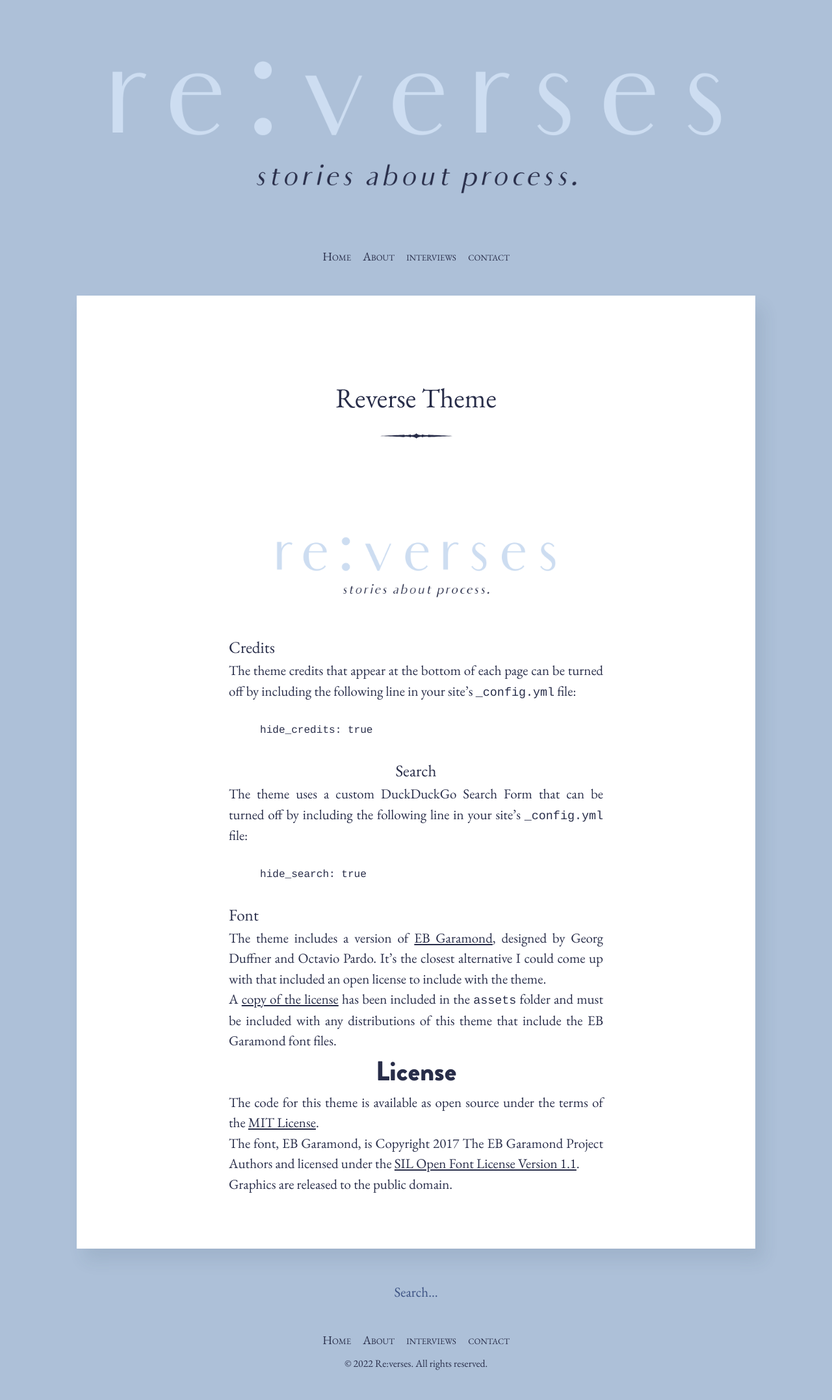
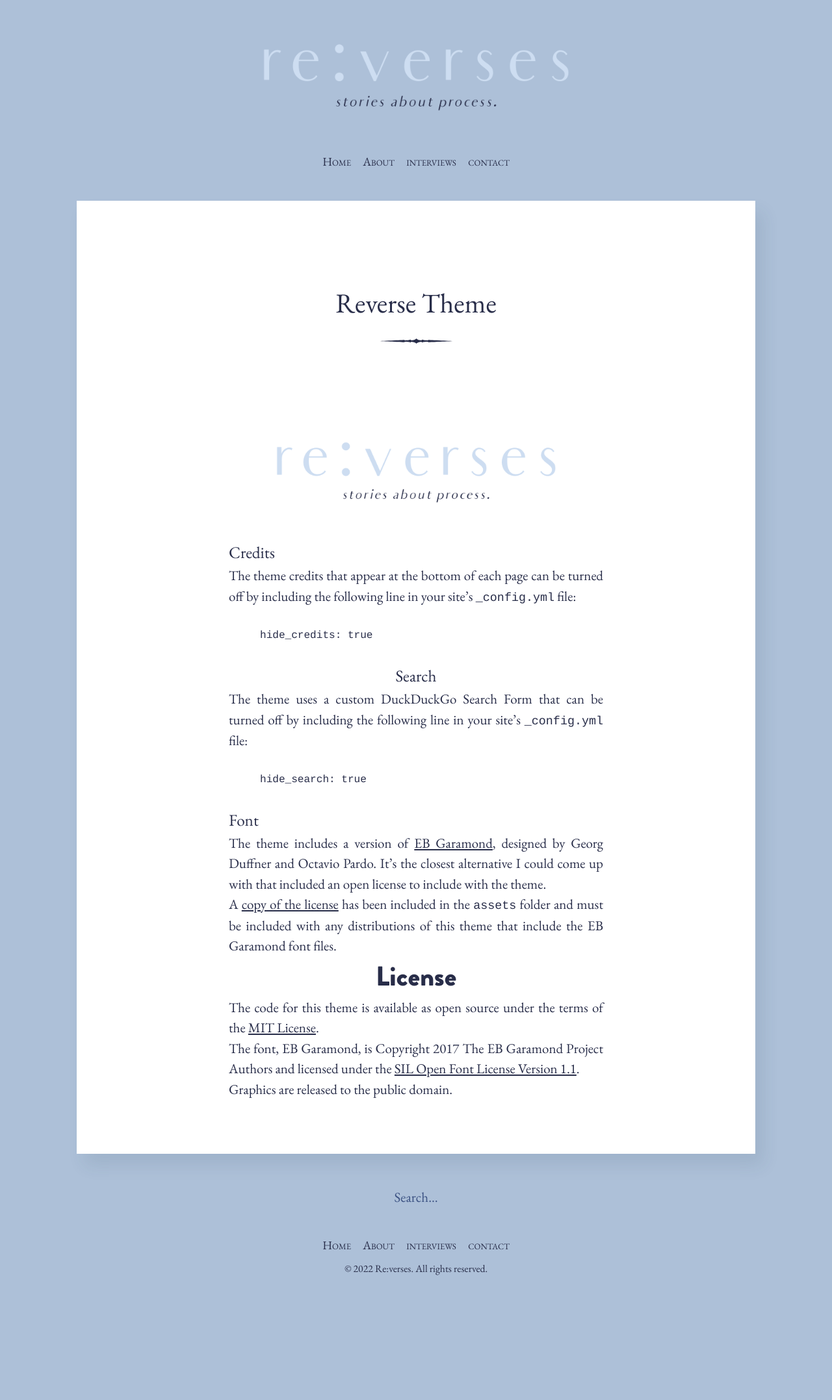
Before and after one commit to reversely/reverses-master, a Jekyll site: the page built from README.md, in a window 1280 px wide. Shown: the whole page at 65% size. Built offline with Jekyll 4.4.1, drawn with Linux system fonts in a browser that asks for light colours; some web fonts are replaced; after the commit the page ends 2008 px from its top, so only the background shows below that.

Commit message:
reverses.ca linking

```diff
--- a/_layouts/home.html
+++ b/_layouts/home.html
@@ -6,11 +6,11 @@
     {% include menu.html %}
 
     <a href="reverses.ca">
-      <img src="/assets/images/Reverses-Dark.png" alt="re:verses" style="width:100%">
+      <img src="/assets/images/Reverses-Dark.png" alt="re:verses" style="height:30%">
     </a>
 
     <a href="#main">
-      <img src="/assets/images/downarrow.svg" alt="re:verses" style="height:20px">
+      <img src="/assets/images/downarrow.svg" alt="re:verses" style="height:30px">
     </a>
 
 <main class="home" id="main" role="main" aria-label="Interviews">
--- a/_layouts/page.html
+++ b/_layouts/page.html
@@ -2,7 +2,7 @@
 layout: post
 ---
 <a href="reverses.ca">
-  <img src="/assets/images/Reverses-Dark.png" alt="re:verses" style="width:100%">
+  <img src="/assets/images/Reverses-Dark.png" alt="re:verses" style="height:30%">
 </a>
 
 {{ content }}
--- a/_layouts/post.html
+++ b/_layouts/post.html
@@ -1,8 +1,8 @@
 ---
 layout: default
 ---
-<a href="reverses.ca">
-  <img src="/assets/images/Reverses-Dark.png" alt="re:verses" style="width:100%;">
+<a href="./">
+  <img src="/assets/images/Reverses-Dark.png" alt="re:verses" style="width:50%">
 </a>
 
 {% if site.data.menu %}
--- a/_sass/_base.scss
+++ b/_sass/_base.scss
@@ -148,3 +148,13 @@
   padding: 0 2em;
   text-align: center;
 }
+
+::-moz-selection { /* Code for Firefox */
+  color: white;
+  background: #adc0d8;
+}
+
+::selection {
+  color: white;
+  background: #adc0d8;
+}
```
